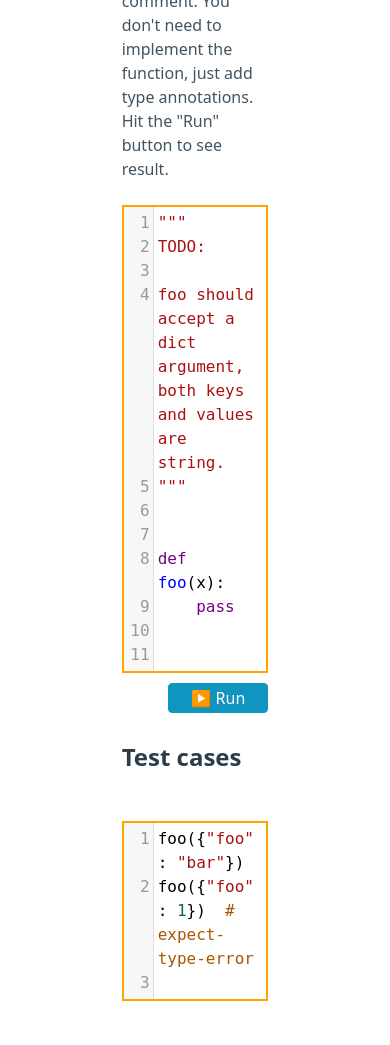
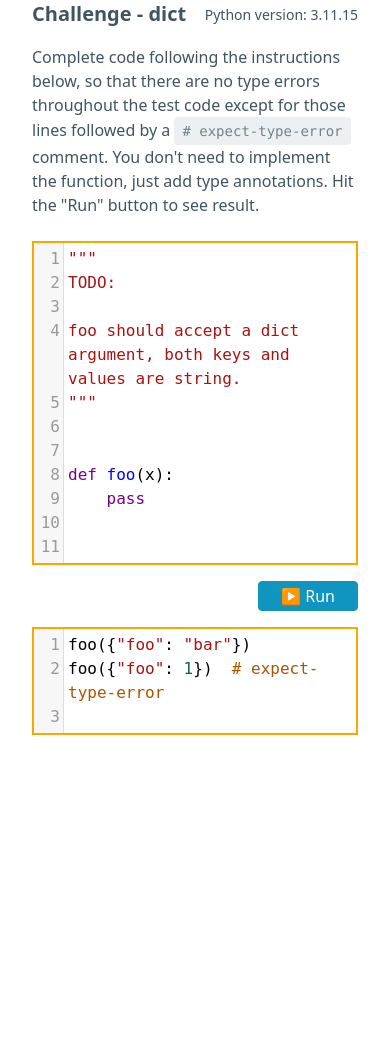
Before and after one commit to laike9m/Python-Type-Challenges, a Flask app: a page that uses templates/base.html in a window 390 px wide. Shown: the part 133-1178 px from the top of the page. After the commit the page ends 868 px from the top, so only its background shows below. Run offline with Flask 3, Linux system fonts and the light colour scheme.

Commit message:
Update challenge template layout and styles

```diff
--- a/templates/base.html
+++ b/templates/base.html
@@ -6,7 +6,6 @@
     <meta name="viewport" content="width=device-width, initial-scale=1.0">
     <link rel="stylesheet" href="https://cdn.jsdelivr.net/npm/@picocss/pico@1/css/pico.min.css">
     {% block head %}{% endblock %}
-
 </head>
 
 <body>
--- a/templates/challenge.html
+++ b/templates/challenge.html
@@ -9,30 +9,32 @@
   <title>Python Type Challenge - {{ name }}</title>
 
   <style type="text/css">
-    .container {
+    .challenge-container {
       display: flex;
       padding: 1rem 2rem;
       justify-content: center;
       max-height: 100vh;
-      margin: 0 auto;
-      max-width: calc(100% * 11/12);
+      width: max(80vw, 80%);
     }
 
+    /* Sidebar Area */
     .sidebar-container {
       display: flex;
       flex-direction: column;
+      align-items: center;
       margin-right: 2rem;
     }
 
     .sidebar-container .sidebar-challenge-list {
       overflow-y: auto;
-      height: 100%;
       max-width: fit-content;
+      min-width: 100px;
     }
 
     .sidebar-container .sidebar-actions {
       display: flex;
       justify-content: center;
+      width: 100%;
       align-items: center;
       margin-top: 8px;
       padding-top: 8px;
@@ -43,12 +45,10 @@
     .challenge-area {
       display: flex;
       flex-direction: column;
-      max-width: 50%;
     }
 
     .challenge-header__title {
       display: flex;
-      justify-content: space-between;
       align-items: center;
       margin-bottom: 1rem;
     }
@@ -56,37 +56,83 @@
     .challenge-header__title > span:nth-child(1) {
       font-size: 30px;
       font-weight: bold;
+      margin-right: 20px;
     }
 
-    .codemirror-container {
+    .challenge-main {
+      display: flex;
+      justify-content: space-between;
+      gap: 24px;
+    }
+
+    /* Code Editor Area */
+    .challenge-main .codemirror-container {
       display: flex;
       flex-direction: column;
-      gap: 10px;
+      gap: 16px;
+      width: 50%;
     }
 
-    #run-button {
+    .codemirror-container #run-button {
       align-self: flex-end;
       width: 100px;
       padding: 2px 4px;
       border-radius: 4px;
     }
 
-    .result-container {
+    .tests-result-container {
       display: flex;
-      justify-content: start;
-      margin-top: 20px;
+      flex-direction: column;
+      justify-content: space-between;
+      width: 50%;
+      gap: 16px;
+    }
+
+    .test-result-container #tests {
+      width: 50%;
     }
 
     /* 当视口宽度小于 800px 时，更改布局为单列 */
     @media only screen and (max-width: 800px) {
-      .container {
+      .challenge-container {
         flex-direction: column;
         align-items: center;
+        margin-top: 20px;
+        height: 100%;
+        width: 100%;
       }
 
       .sidebar-container {
+        overflow-y: auto;
         margin-right: 0;
         margin-bottom: 2rem;
+        min-height: 100px;
+      }
+
+      .sidebar-container .sidebar-challenge-list {
+        height: 100%;
+      }
+
+      .challenge-header__title {
+        justify-content: space-between;
+        font-size: 14px;
+      }
+
+      .challenge-header__title > span:nth-child(1) {
+        margin-right: auto;
+        font-size: 20px;
+      }
+
+      .challenge-main {
+        flex-direction: column;
+        justify-content: center;
+        align-items: center;
+        gap: 0;
+      }
+
+      .challenge-main .codemirror-container,
+      .challenge-main .tests-result-container {
+        width: 100%;
       }
     }
 
@@ -103,8 +149,8 @@
 {% endblock %}
 
 {% block content %}
-  <div class="container">
-    <!-- Left Sidebar -->
+  <div class="challenge-container container-fluid">
+    <!-- Left/Top Sidebar -->
     <div class="sidebar-container">
       <div class="sidebar-challenge-list">
         {% include 'components/challenge_list.html' %}
@@ -114,29 +160,35 @@
       </div>
     </div>
 
+    <!-- Right/Bottom Challenge Area-->
     <div class="challenge-area">
       <!-- Challenge Header Area-->
       <div class="challenge-header">
         <div class="challenge-header__title">
-        <span>Challenge - {{name}}</span>
-        <span>Python version: {{ python_info }}</span>
-      </div>
+          <span>Challenge - {{ name }}</span>
+          <span>Python version: {{ python_info }}</span>
+        </div>
         <p class="challenge-header__exerpt" style="margin-top: 0; line-height: 1.5">
         Complete code following the instructions below, so that there are no type errors
         throughout the test code except for those lines followed by a <code># expect-type-error</code> comment.
         You don't need to implement the function, just add type annotations.
         Hit the "Run" button to see result.
       </p>
+      </div>
+
+      <div class="challenge-main">
+        <!-- Code Editor Area -->
       <div class="codemirror-container">
         <div id="editor"></div>
         <button id="run-button">
           ▶️ Run
         </button>
-        <h3>Test cases</h3>
-        <div id="tests"></div>
-      </div>
-      <div class="result-container">
-        <p id="result" style="white-space: pre-line"></p>
+        </div>
+        <!-- Test Cases and Result Area -->
+        <div class="tests-result-container">
+          <div id="tests"></div>
+          <div id="result" style="white-space: pre-line"></div>
+        </div>
       </div>
     </div>
   </div>
--- a/templates/components/challenge_list.html
+++ b/templates/components/challenge_list.html
@@ -4,8 +4,8 @@
     justify-content: center;
     align-items: center;
     margin-bottom: 0;
-    padding-bottom: 0;
     border-bottom: 0;
+    padding: 0 8px;
   }
 
   #challenge-list ol {
--- a/views/views.py
+++ b/views/views.py
@@ -39,8 +39,8 @@ def run_challenge(name):
     if result.passed:
         return "<h2>✅ Congratulations! You completed the challenge 🎉</h2>"
 
-    error_message = "<h2>❌ Challenge failed 😢\n\n</h2>"
-    error_message += f"\nError:\n{result.stdout}{result.stderr}\n\n"
+    error_message = "<h2>❌ Challenge failed 😢</h2>"
+    error_message += f"<p>Error:\n{result.stdout}{result.stderr}</p>"
 
     response = make_response(error_message)
 
```
